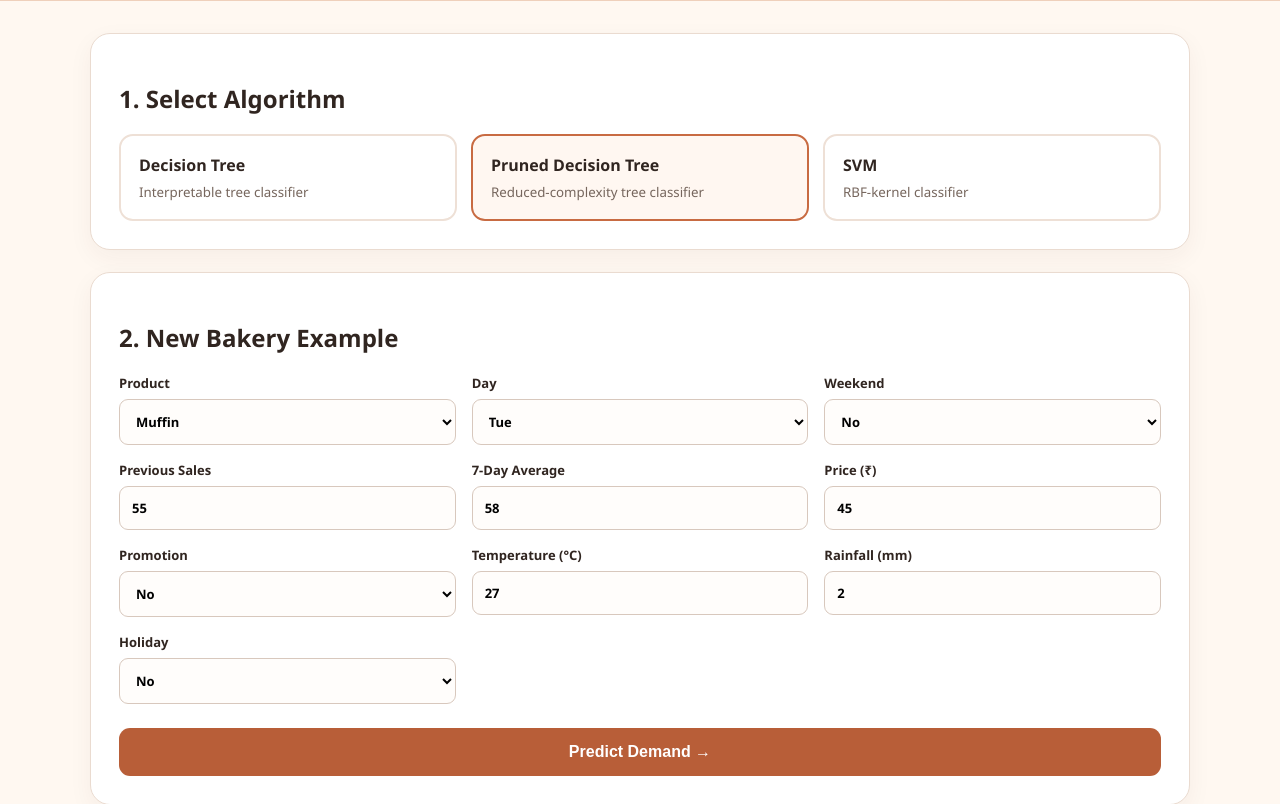
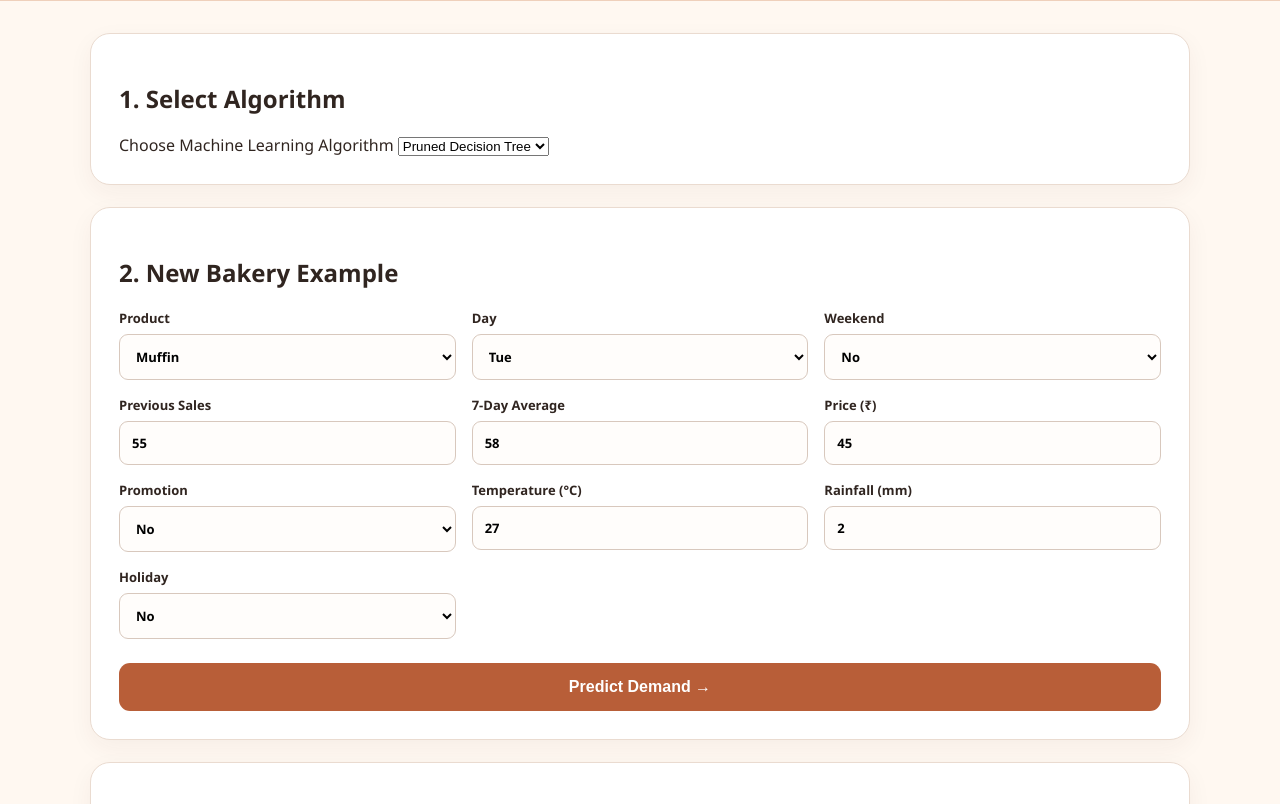
Before and after one commit to keerthi2513/SmartBake-Bakery-Demand-Prediction, a Flask app: page / in a window 1280 px wide. Shown: the part 292-1096 px from the top of the page. Run offline with Flask 3, Linux system fonts and the light colour scheme.

Commit message:
Update notebook and algorithm dropdown

```diff
--- a/templates/index.html
+++ b/templates/index.html
@@ -17,16 +17,18 @@
 <main>
 <section class="card">
 <h2>1. Select Algorithm</h2>
+
 <form method="post">
-<div class="algorithms">
-{% for a in algorithms %}
-<label class="algorithm {% if selected_model == a %}active{% endif %}">
-<input type="radio" name="algorithm" value="{{a}}" {% if selected_model == a %}checked{% endif %} onchange="this.form.submit()">
-<b>{{a}}</b>
-<small>{% if a=="Decision Tree" %}Interpretable tree classifier{% elif a=="Pruned Decision Tree" %}Reduced-complexity tree classifier{% else %}RBF-kernel classifier{% endif %}</small>
-</label>
-{% endfor %}
-</div>
+    <label for="algorithm">Choose Machine Learning Algorithm</label>
+
+    <select id="algorithm" name="algorithm" onchange="this.form.submit()">
+        {% for a in algorithms %}
+            <option value="{{ a }}"
+                {% if selected_model == a %}selected{% endif %}>
+                {{ a }}
+            </option>
+        {% endfor %}
+    </select>
 </form>
 </section>
 
```
Also changed, not shown: 1 other file.
